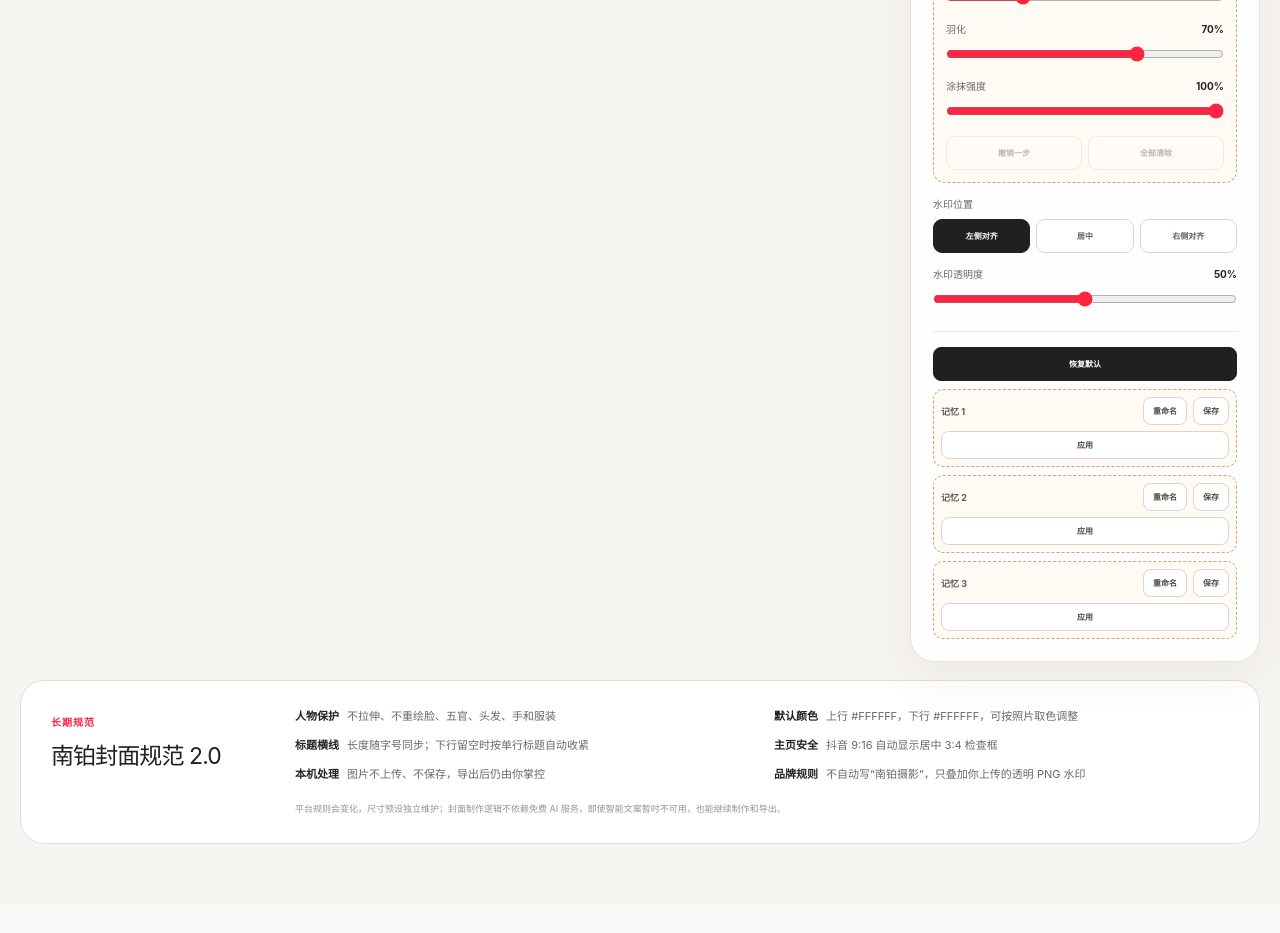
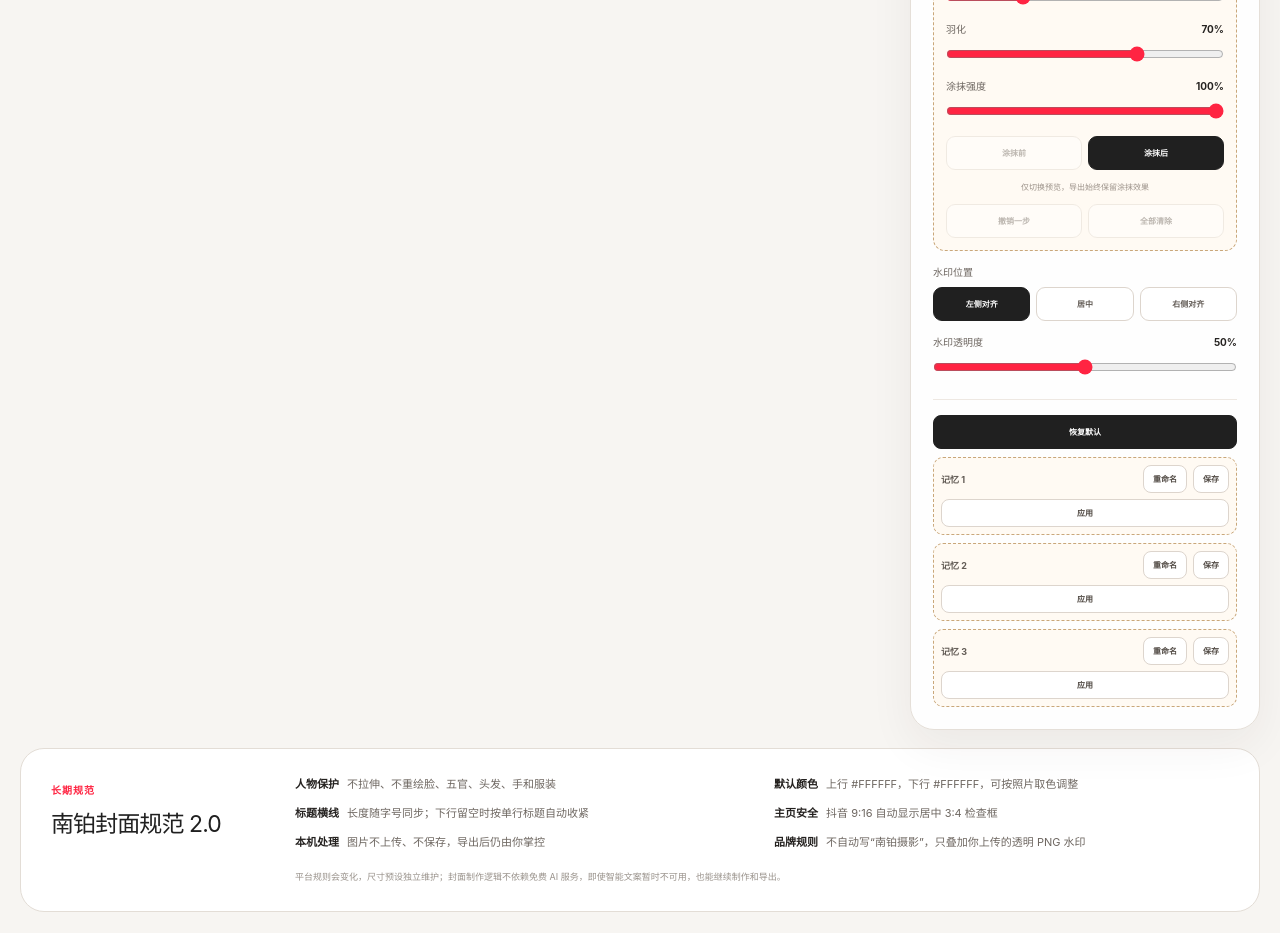
Before and after one commit to wdmm630202/nbo-cover-copy, a Next.js app: page /cover in a window 1280 px wide. Shown: the part 1400-2333 px from the top of the page. Before the commit the page ends 2304 px from the top, so only its background shows below. Built offline with nearby package versions, Linux system fonts and the light colour scheme.

Commit message:
add retouch before and after preview

```diff
--- a/app/cover/CoverStudio.tsx
+++ b/app/cover/CoverStudio.tsx
@@ -653,6 +653,7 @@ export default function CoverStudio() {
   const [brushStrength, setBrushStrength] = useState(100);
   const [brushCursor, setBrushCursor] = useState({ x: 0.5, y: 0.5, visible: false });
   const [retouchStrokes, setRetouchStrokes] = useState<RetouchStroke[]>([]);
+  const [showRetouchBefore, setShowRetouchBefore] = useState(false);
   const settingsRef = useRef(settings);
   const rotationModeRef = useRef(rotationMode);
   const brushModeRef = useRef(brushMode);
@@ -745,6 +746,7 @@ export default function CoverStudio() {
     const handlePointerDown = (event: PointerEvent) => {
       if (event.button !== 0) return;
       if (brushModeRef.current) {
+        setShowRetouchBefore(false);
         const rect = canvas.getBoundingClientRect();
         const point = { x: clamp((event.clientX - rect.left) / rect.width, 0, 1), y: clamp((event.clientY - rect.top) / rect.height, 0, 1) };
         const brush = brushSettingsRef.current;
@@ -903,9 +905,9 @@ export default function CoverStudio() {
 
   useEffect(() => {
     if (canvasRef.current) {
-      drawCover(canvasRef.current, image, settings.watermarkEnabled ? watermark : null, settings, preset, true, undefined, false, retouchStrokes);
-    }
-  }, [image, preset, retouchStrokes, settings, watermark]);
+      drawCover(canvasRef.current, image, settings.watermarkEnabled ? watermark : null, settings, preset, true, undefined, false, showRetouchBefore ? [] : retouchStrokes);
+    }
+  }, [image, preset, retouchStrokes, settings, showRetouchBefore, watermark]);
 
   const buildExportAsset = useCallback(async (format: "jpeg" | "png", photoOnly = false): Promise<ExportAsset | null> => {
     if (!image) return null;
@@ -969,6 +971,7 @@ export default function CoverStudio() {
   const resetSettings = useCallback(() => {
     setSettings(DEFAULT_SETTINGS);
     setRetouchStrokes([]);
+    setShowRetouchBefore(false);
     setBrushMode(false);
     setNotice("已恢复默认构图和颜色");
   }, []);
@@ -1050,6 +1053,7 @@ export default function CoverStudio() {
     nextImage.onload = () => {
       setImage(nextImage);
       setRetouchStrokes([]);
+      setShowRetouchBefore(false);
       setFileName(syncedImage.fileName);
       if (!quiet) setNotice("文案页封面照片已同步，文字和构图保持不变");
     };
@@ -1093,6 +1097,7 @@ export default function CoverStudio() {
     nextImage.onload = () => {
       setImage(nextImage);
       setRetouchStrokes([]);
+      setShowRetouchBefore(false);
       setFileName(file.name);
       setNotice("照片已载入，可以调整构图和文字");
       URL.revokeObjectURL(url);
@@ -1560,9 +1565,14 @@ export default function CoverStudio() {
               <Slider label="画笔大小" value={brushSize} min={20} max={400} suffix="" onChange={setBrushSize} />
               <Slider label="羽化" value={brushFeather} min={0} max={100} suffix="%" onChange={setBrushFeather} />
               <Slider label="涂抹强度" value={brushStrength} min={0} max={100} suffix="%" onChange={setBrushStrength} />
+              <div className="studio-retouch-compare">
+                <button type="button" disabled={!retouchStrokes.length} className={showRetouchBefore ? "is-active" : ""} onClick={() => setShowRetouchBefore(true)}>涂抹前</button>
+                <button type="button" className={!showRetouchBefore ? "is-active" : ""} onClick={() => setShowRetouchBefore(false)}>涂抹后</button>
+              </div>
+              <small className="studio-retouch-note">仅切换预览，导出始终保留涂抹效果</small>
               <div className="studio-retouch-actions">
-                <button type="button" disabled={!retouchStrokes.length} onClick={() => setRetouchStrokes((current) => current.slice(0, -1))}>撤销一步</button>
-                <button type="button" disabled={!retouchStrokes.length} onClick={() => setRetouchStrokes([])}>全部清除</button>
+                <button type="button" disabled={!retouchStrokes.length} onClick={() => { setShowRetouchBefore(false); setRetouchStrokes((current) => current.slice(0, -1)); }}>撤销一步</button>
+                <button type="button" disabled={!retouchStrokes.length} onClick={() => { setShowRetouchBefore(false); setRetouchStrokes([]); }}>全部清除</button>
               </div>
             </div>
             <div className="studio-watermark-align">
--- a/app/globals.css
+++ b/app/globals.css
@@ -965,9 +965,11 @@ body {
 .studio-retouch-heading { display: flex; justify-content: space-between; align-items: baseline; gap: 8px; }
 .studio-retouch-heading b { color: #28231f; font-size: 10px; }
 .studio-retouch-heading span { color: #9b9188; font-size: 8px; }
-.studio-retouch > button, .studio-retouch-actions button { min-height: 34px; border: 1px solid #ddd5cd; border-radius: 9px; background: #fff; color: #625b55; font-size: 8px; font-weight: 750; cursor: pointer; }
+.studio-retouch > button, .studio-retouch-actions button, .studio-retouch-compare button { min-height: 34px; border: 1px solid #ddd5cd; border-radius: 9px; background: #fff; color: #625b55; font-size: 8px; font-weight: 750; cursor: pointer; }
 .studio-retouch > button.is-active { border-color: var(--red); background: var(--red); color: #fff; }
-.studio-retouch-actions { display: grid; grid-template-columns: 1fr 1fr; gap: 6px; }
+.studio-retouch-actions, .studio-retouch-compare { display: grid; grid-template-columns: 1fr 1fr; gap: 6px; }
+.studio-retouch-compare button.is-active { border-color: #202020; background: #202020; color: #fff; }
+.studio-retouch-note { color: #9b9188; font-size: 8px; text-align: center; }
 .studio-retouch button:disabled { cursor: not-allowed; opacity: .42; }
 .studio-canvas-shell.is-brushing canvas { cursor: none; touch-action: none; }
 .studio-brush-cursor { aspect-ratio: 1; position: absolute; z-index: 5; border: 1.5px solid rgba(255,255,255,.96); border-radius: 50%; box-shadow: 0 0 0 1px rgba(0,0,0,.9), inset 0 0 0 1px rgba(0,0,0,.36); pointer-events: none; opacity: 0; transform: translate(-50%, -50%); transition: width .08s, opacity .08s; }
```
Also changed, not shown: 4 other files (tests, documents, lock files or other folders).
